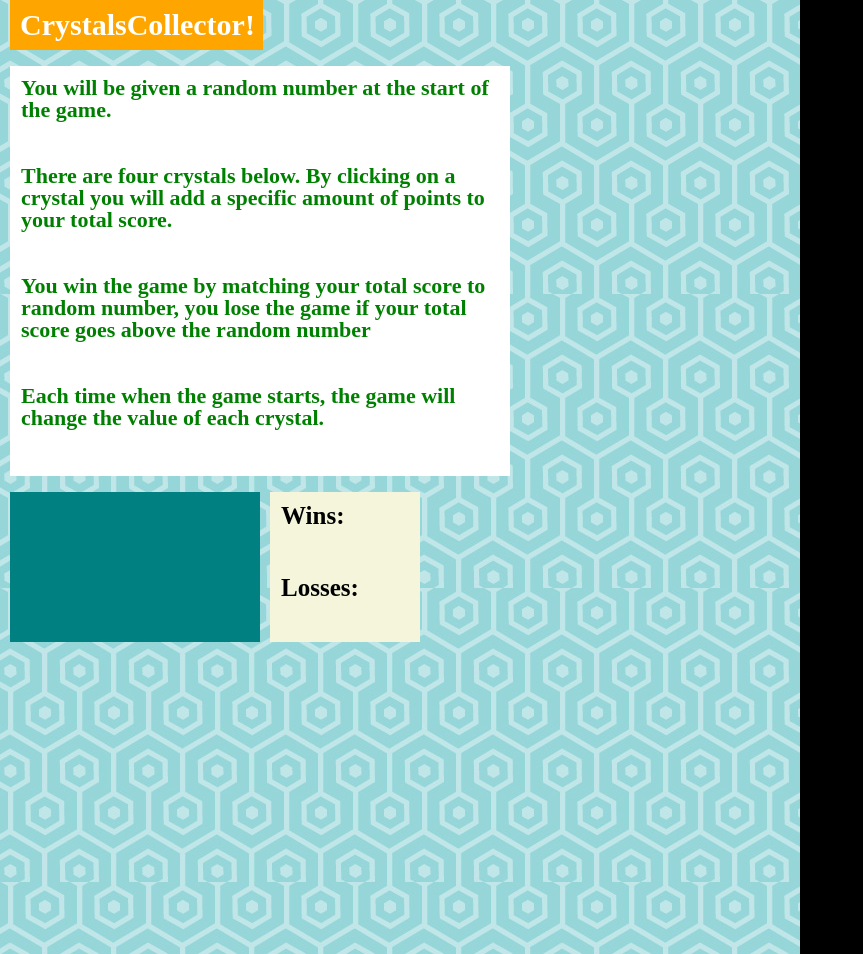
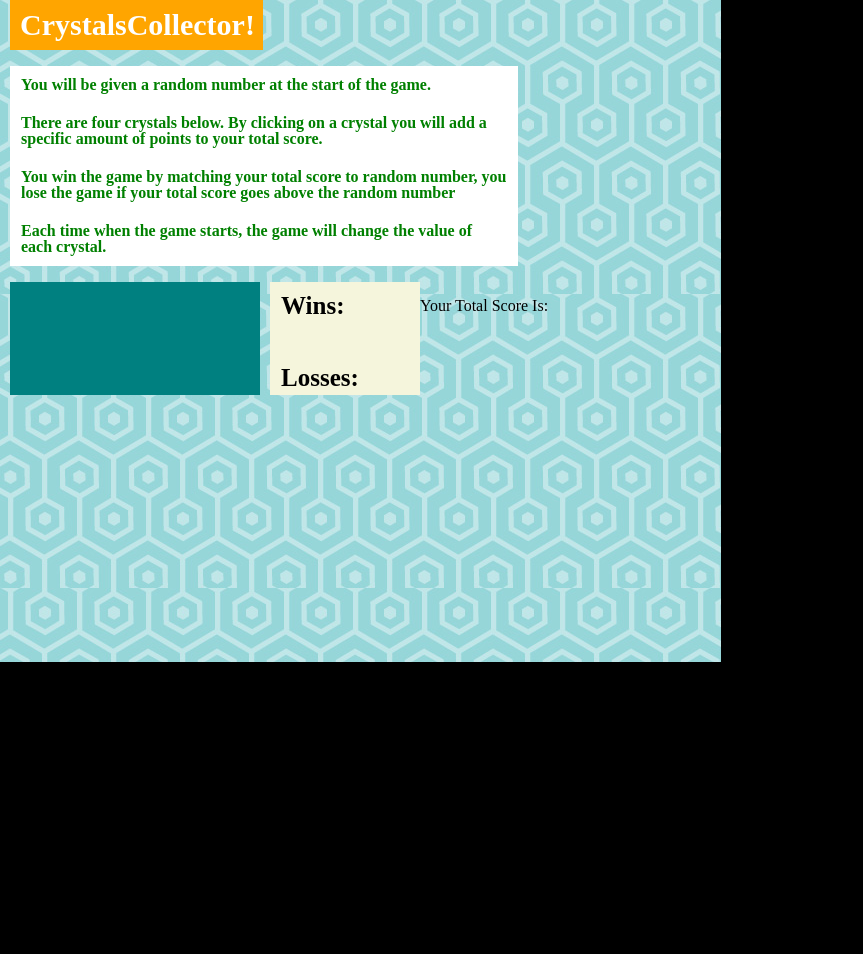
Before and after one commit to khfrep05/week-4-game, a PHP site: page /index.html in a window 1280 px wide. Shown: the whole page, without its empty margins (0-863 px from the left). After the commit the page ends 662 px from the top, so only its background shows below. Run offline with PHP 8.4, Linux system fonts and the light colour scheme; some libraries are stand-ins or nearby versions.

Commit message:
progress

```diff
--- a/assets/css/style.css
+++ b/assets/css/style.css
@@ -4,18 +4,18 @@
 }
 
 .container {
-	width: 800px;
-	height: 954px;
+	width: 721px;
+    height: 662px;
     background-image: url(../images/backgroundjewelgame.jpg);
 }
 
 .Rules {
 	color: green;
-	height: 410px;
-	width: 500px;
+    height: 200px;
+    width: 508px;
     background-color: white;
     font-weight: bold;
-	font-size: 22px;
+    font-size: 16px;
     margin-left: 10px;
 }
 
@@ -39,7 +39,7 @@
 
 .computerNumber {
 	width: 250px;
-	height: 150px;
+    height: 113px;
     background-color: teal;
     float: left;
     margin-left: 10px;
@@ -49,8 +49,12 @@
 	float: left;
     background-color: beige;
     margin-left: 10px;
-    height: 150px;
+    height: 113px;
     width: 150px;
     font-size: 25px;
     font-weight: bold;
 }
+
+.totalscore {
+	float: left;
+}
--- a/index.html
+++ b/index.html
@@ -18,11 +18,8 @@
 		<br>
 			<div class="Rules">
 				<p>You will be given a random number at the start of the game.</p>
-				<br>
 				<p>There are four crystals below. By clicking on a crystal you will add a specific amount of points to your total score.</p>
-				<br>
 				<p>You win the game by matching your total score to random number, you lose the game if your total score goes above the random number</p>
-				<br>
 				<p>Each time when the game starts, the game will change the value of each crystal.</p>
 			</div>
 		<br>
@@ -35,6 +32,14 @@
 			<p>Losses:<span class="losses"></span></p>
 			</div>
 		</div>
+			<br>
+			<div class="crystals">
+			</div>
+		<div class="totalscore">
+			<h2>Your Total Score Is:</h2>
+		</div>
+			<div class="myScorebox">
+			</div>
 	</div>
 </section>
 
```
Lines whose indentation alone changed are shown as unchanged.
